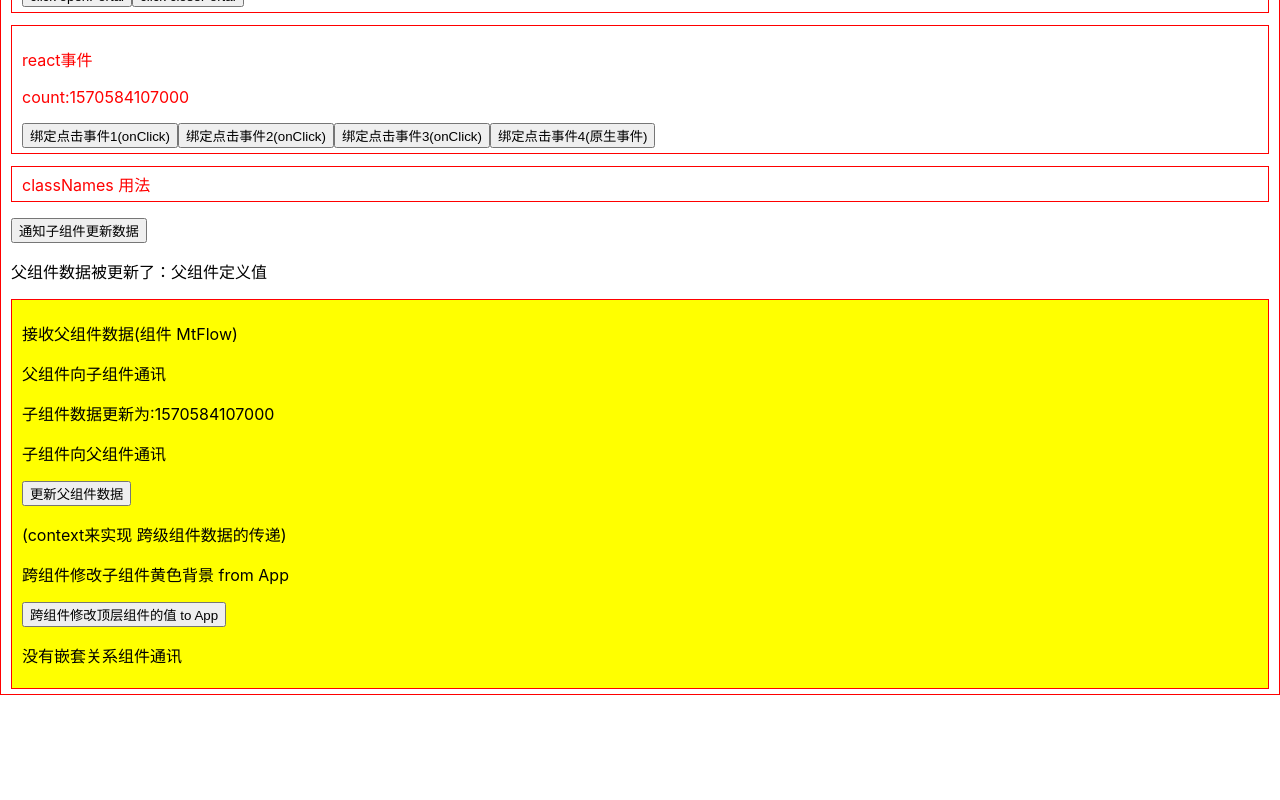
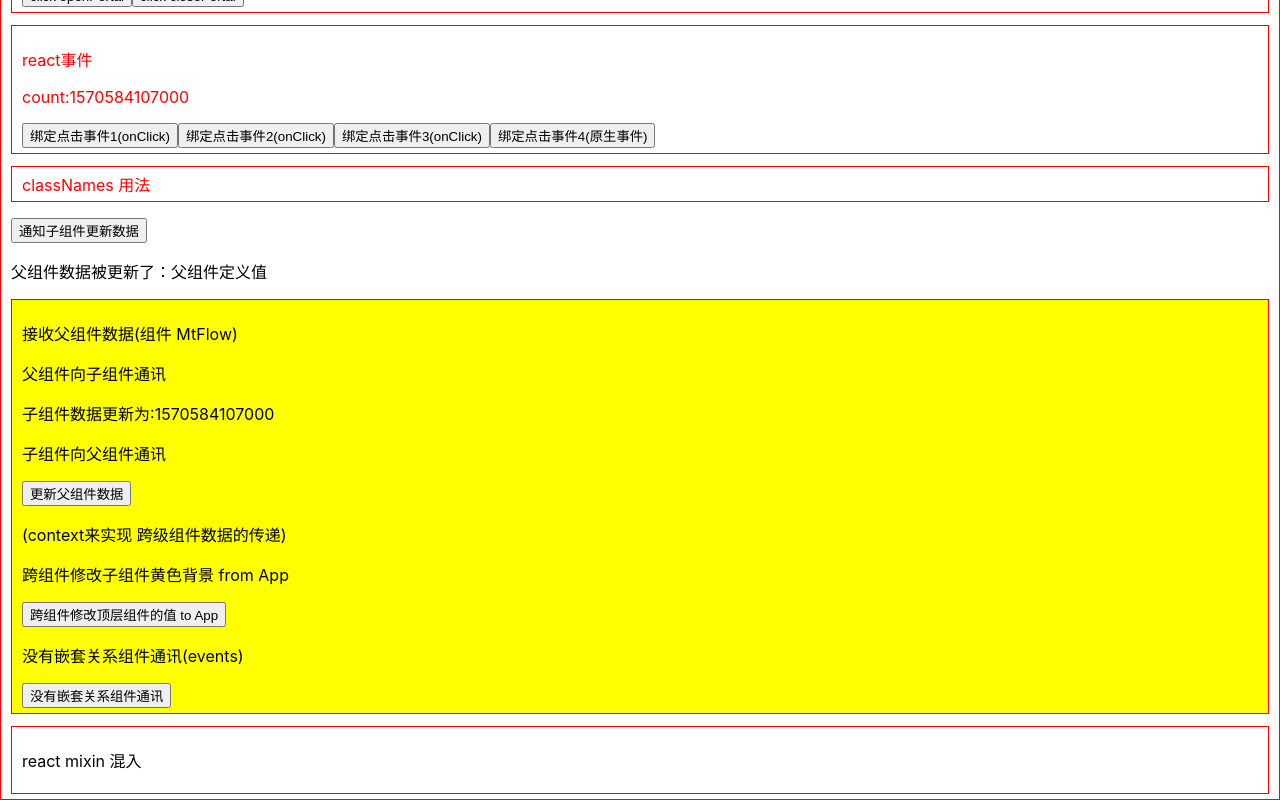
Before and after one commit to zyn-github/react-zyn, a React (Create React App) app: page / in a window 1280 px wide. Shown: the part 588-1388 px from the top of the page. Before the commit the page ends 1283 px from the top, so only its background shows below. Built offline with nearby package versions, Linux system fonts and the light colour scheme.

Commit message:
添加混入

```diff
--- a/src/App.js
+++ b/src/App.js
@@ -3,6 +3,8 @@ import logo from './logo.svg';
 import BaseLanguage from './Base/index.js';
 import PropTypes from 'prop-types';
 import React, { Component } from 'react' // 解构写法
+
+import emitter from './reactBus';
 
 class App extends Component {
 
@@ -59,9 +61,19 @@ class App extends Component {
     }
 
     AppTest(v) {
-    	this.setState({getChildColor: v});
+        this.setState({ getChildColor: v });
         console.log('App:', v);
 
     }
+
+    componentDidMount() {
+        this.itemChange = emitter.on('ItemChangeKL', (data) => {
+            console.log(data, 'ItemChangeKL');
+        });
+    }
+
+    componentWillUnmount() {
+        emitter.removeListener(this.itemChange);
+    }
 }
 export default App;
--- a/src/Base/index.js
+++ b/src/Base/index.js
@@ -8,6 +8,7 @@ import MtDom from '../Dom/index.js';
 import MtEvent from '../Event/index.js';
 import MtClassName from '../Class/index.js';
 import MtFlow from '../Flow/index.js';
+import MtMixin from '../Mixin/index.js';
 
 
 
@@ -16,7 +17,7 @@ import MtFlow from '../Flow/index.js';
 class BaseLanguage extends Component {
     constructor(props) {
         super(props);
-        this.state = { inputValue: 'kk', list: ['张飞', '刘备'], setChildValue: +(new Date()), textValue:'父组件定义值' } // 单向数据流 监听数据
+        this.state = { inputValue: 'kk', list: ['张飞', '刘备'], setChildValue: +(new Date()), textValue: '父组件定义值' } // 单向数据流 监听数据
     }
 
     render() {
@@ -52,12 +53,17 @@ class BaseLanguage extends Component {
                     <p>父组件数据被更新了：{textValue}</p>
                     <MtFlow appData={setChildValue} handleItemChange={(vau)=> this.handleItemChange(vau)}></MtFlow>
                 </section>
+
+                <section>
+                    <MtMixin></MtMixin>
+                </section>
+
             </div>
         )
     }
 
 
-    handleItemChange(value){
+    handleItemChange(value) {
         // 监子组件的值是否变化
         this.setState({ textValue: value });
     }
--- a/src/Flow/index.js
+++ b/src/Flow/index.js
@@ -1,5 +1,6 @@
 import React, { Component } from 'react';
 import PropTypes from 'prop-types';
+import emitter from '../reactBus';
 
 class MtFlow extends Component {
     constructor(props) {
@@ -21,6 +22,10 @@ class MtFlow extends Component {
         handleItemChange: () => {},
     };
 
+    zynKK(v){
+        emitter.emit('ItemChangeKL', v);
+    }
+
     render() {
         const { appData } = this.props;
         return (
@@ -40,7 +45,8 @@ class MtFlow extends Component {
                      <button onClick={()=> this.context.handleItemApp('To App-->>' + this.context.color)}>跨组件修改顶层组件的值 to App</button>
                 </section>
                 <section>
-                    <p>没有嵌套关系组件通讯</p>
+                    <p>没有嵌套关系组件通讯(events)</p>
+                    <button onClick={()=> this.zynKK('没有嵌套关系组件通讯 from Flow')}>没有嵌套关系组件通讯</button>
                 </section>
 
 
--- /dev/null
+++ b/src/Mixin/index.js
@@ -0,0 +1,16 @@
+import React, { Component } from 'react';
+
+class MtMixin extends Component {
+    constructor(props) {
+        super(props);
+    }
+
+    render() {
+        return (
+            <div className="border">
+                <p>react mixin 混入</p>
+            </div>
+        )
+    }
+}
+export default MtMixin;
--- /dev/null
+++ b/src/reactBus/index.js
@@ -0,0 +1,2 @@
+import { EventEmitter } from 'events';
+export default new EventEmitter();
```
Lines whose indentation alone changed are shown as unchanged.
